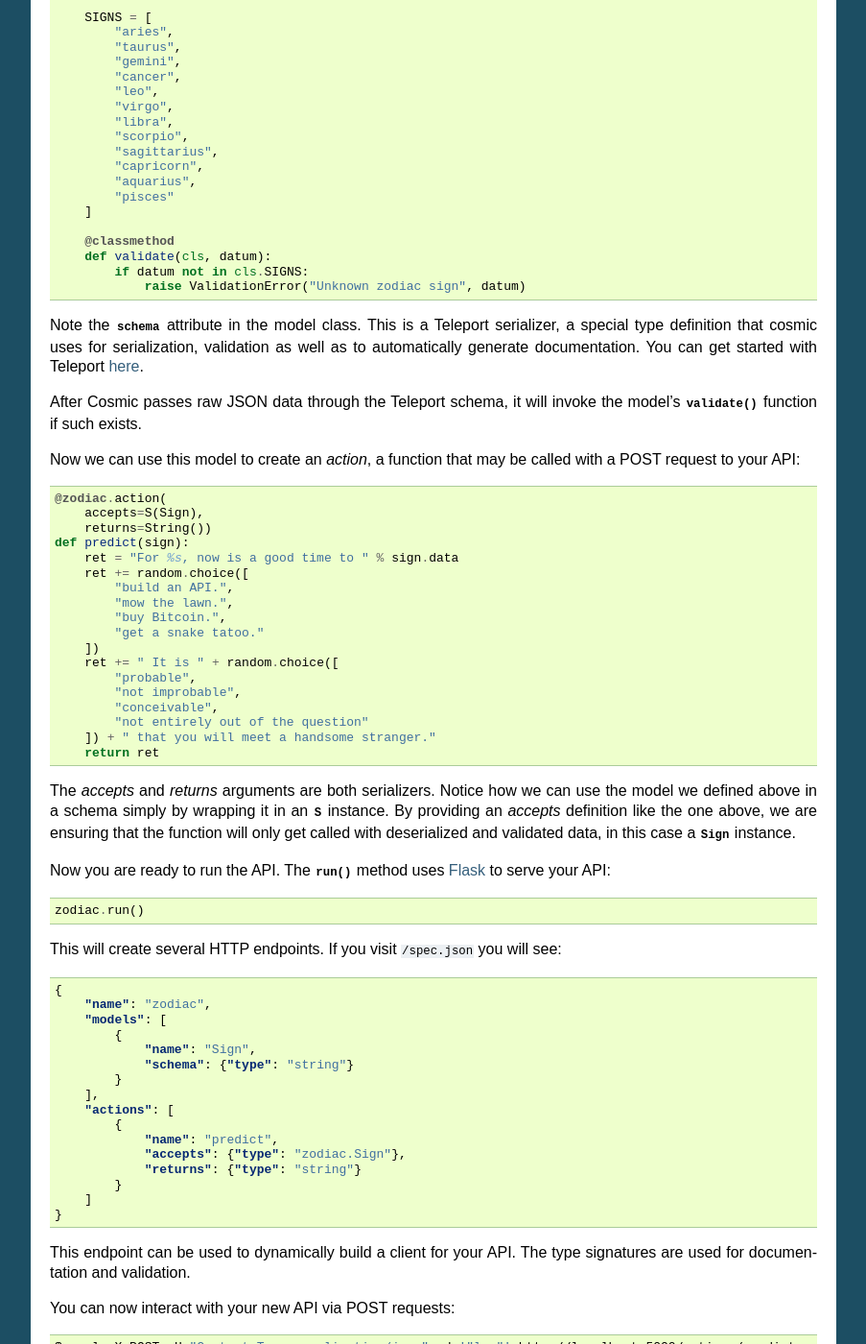
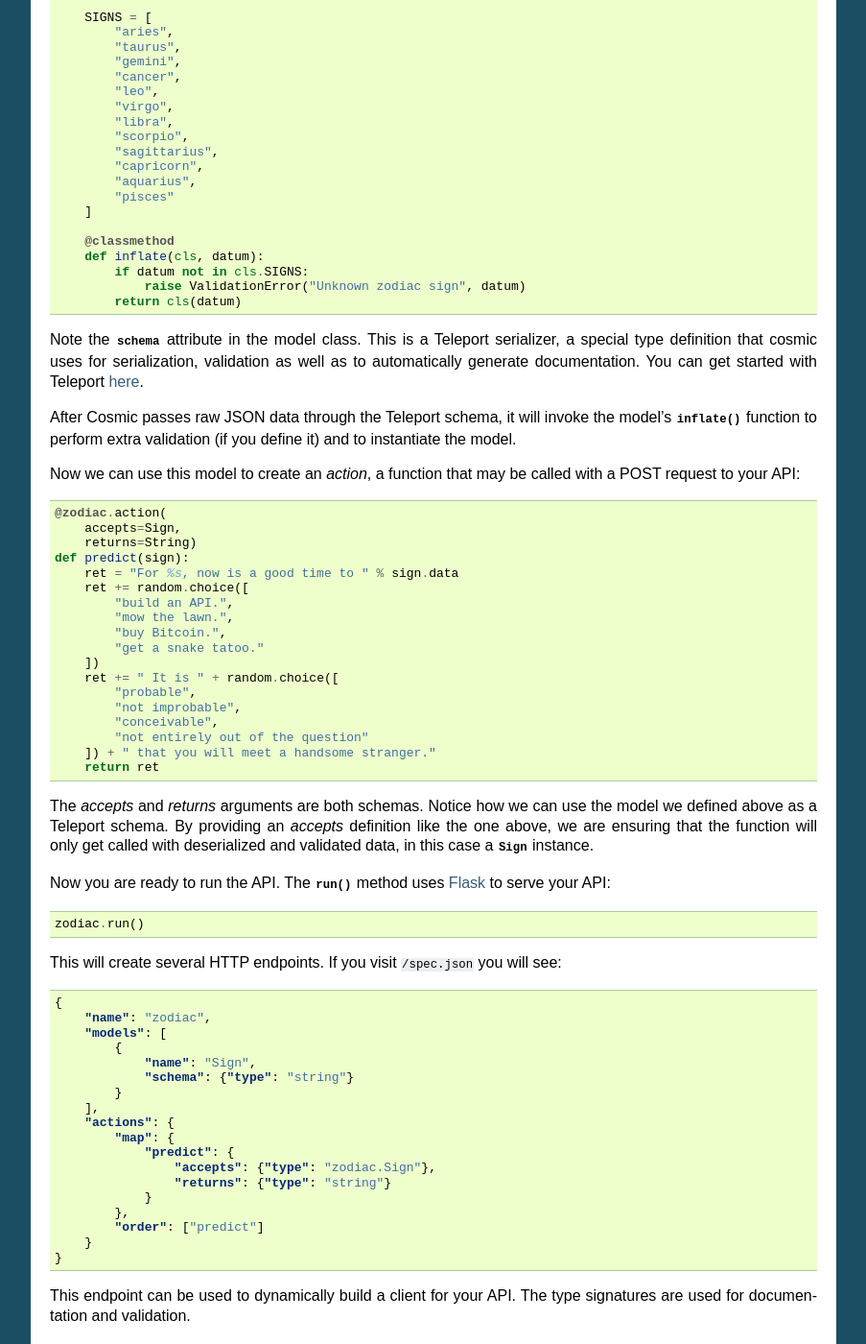
Before and after one commit to cosmic-api/cosmic.py, a Sphinx documentation site: the page built from docs/source/tutorial.rst, in a window 1280 px wide and 1400 px high, scrolled down 516 px. Shown: the whole window at 96% size, without its empty margins (198-1101 px from the left). Built offline with Sphinx 7.4.7, drawn with Linux system fonts in a browser that asks for light colours.

Commit message:
Update docs

```diff
--- a/docs/source/tutorial.rst
+++ b/docs/source/tutorial.rst
@@ -11,7 +11,7 @@ Start by creating a new :class:`~cosmic.api.API` object::
     import random
 
     from cosmic.api import API
-    from cosmic.models import Model, S
+    from cosmic.models import Model
     from teleport import *
 
     zodiac = API("zodiac")
@@ -24,7 +24,7 @@ the zodiac sign::
 
     @zodiac.model
     class Sign(Model):
-        schema = String()
+        schema = String
 
         SIGNS = [
             "aries",
@@ -42,9 +42,10 @@ the zodiac sign::
         ]
 
         @classmethod
-        def validate(cls, datum):
+        def inflate(cls, datum):
             if datum not in cls.SIGNS:
                 raise ValidationError("Unknown zodiac sign", datum)
+            return cls(datum)
 
 Note the :attr:`schema` attribute in the model class. This is a Teleport
 serializer, a special type definition that cosmic uses for serialization,
@@ -52,14 +53,15 @@ validation as well as to automatically generate documentation. You can get
 started with Teleport `here </docs/teleport/python/>`_.
 
 After Cosmic passes raw JSON data through the Teleport schema, it will invoke
-the model's :meth:`validate` function if such exists.
+the model's :meth:`inflate` function to perform extra validation (if you
+define it) and to instantiate the model.
 
 Now we can use this model to create an *action*, a function that may be called
 with a POST request to your API::
 
     @zodiac.action(
-        accepts=S(Sign),
-        returns=String())
+        accepts=Sign,
+        returns=String)
     def predict(sign):
         ret = "For %s, now is a good time to " % sign.data
         ret += random.choice([
@@ -76,11 +78,11 @@ with a POST request to your API::
         ]) + " that you will meet a handsome stranger."
         return ret
 
-The *accepts* and *returns* arguments are both serializers. Notice how we can
-use the model we defined above in a schema simply by wrapping it in an
-:class:`~cosmic.models.S` instance. By providing an *accepts* definition like
-the one above, we are ensuring that the function will only get called with
-deserialized and validated data, in this case a :class:`Sign` instance.
+The *accepts* and *returns* arguments are both schemas. Notice how we can use
+the model we defined above as a Teleport schema. By providing an *accepts*
+definition like the one above, we are ensuring that the function will only get
+called with deserialized and validated data, in this case a :class:`Sign`
+instance.
 
 Now you are ready to run the API. The :meth:`~cosmic.api.API.run` method uses
 `Flask <http://flask.pocoo.org/>`_ to serve your API::
@@ -99,13 +101,15 @@ This will create several HTTP endpoints. If you visit ``/spec.json`` you will se
                 "schema": {"type": "string"}
             }
         ],
-        "actions": [
-            {
-                "name": "predict",
-                "accepts": {"type": "zodiac.Sign"},
-                "returns": {"type": "string"}
-            }
-        ]
+        "actions": {
+            "map": {
+                "predict": {
+                    "accepts": {"type": "zodiac.Sign"},
+                    "returns": {"type": "string"}
+                }
+            },
+            "order": ["predict"]
+        }
     }
 
 This endpoint can be used to dynamically build a client for your API.
```
Also changed, not shown: docs/source/reference.rst (+0 -8 lines), 2 other files.
